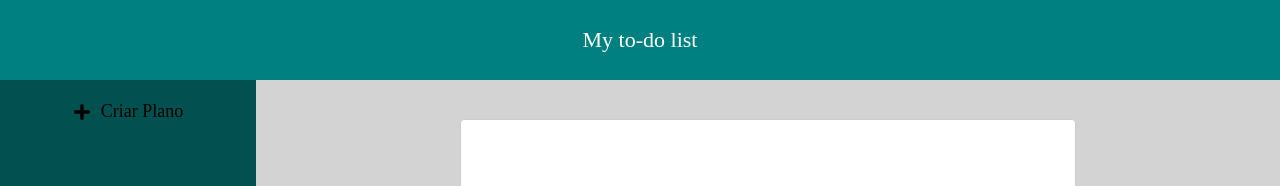
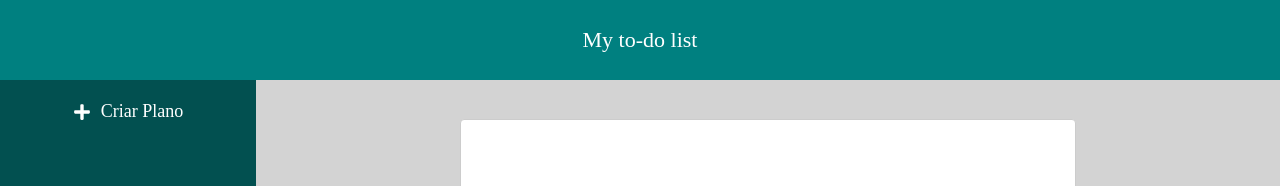
Before and after one commit to gabrielgl9/todo-list-react, a React (Create React App) app: page /home in a window 1280 px wide. Shown: the top 186 px of the page. Built offline with nearby package versions, Linux system fonts and the light colour scheme.

Commit message:
set correct way to pass color in list to styled components

```diff
--- a/src/components/list/index.js
+++ b/src/components/list/index.js
@@ -4,8 +4,8 @@ import { ListStyled } from "./styles";
 const List = ({items, color = '#000'}) => {
 
     return (
-        <ListStyled>
-            <ul color={color}>
+        <ListStyled color={color}>
+            <ul>
                 {items && items.map((item, index) => (
                     <li key={index}>
                         {item}
```
